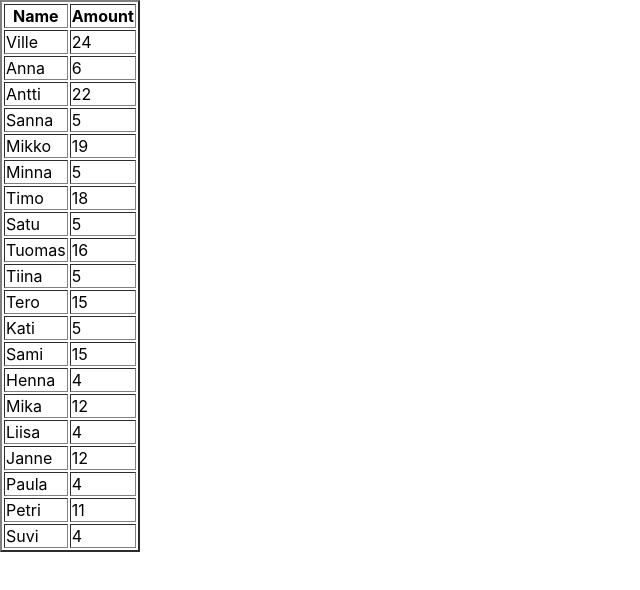
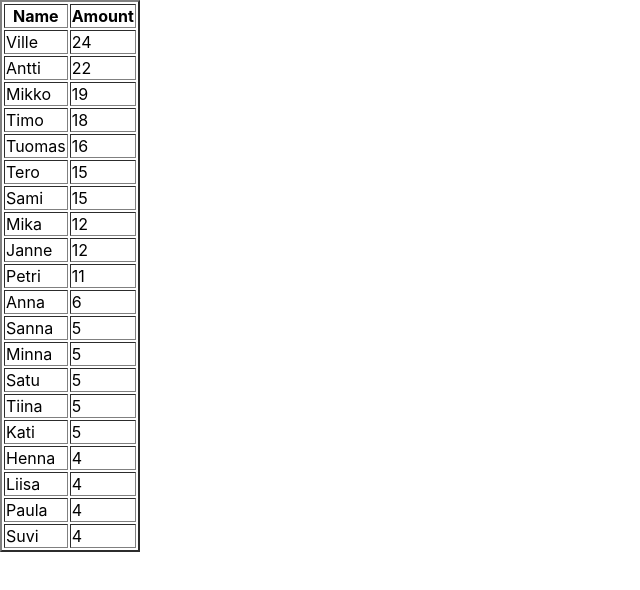
Before and after one commit to kivelas/solitaNames, a React (Create React App) app in the folder solita-names/: page / in a window 1280 px wide. Shown: the top 590 px of the page, without its empty margins (0-640 px from the left). Built offline with nearby package versions, Linux system fonts and the light colour scheme.

Commit message:
implement order list by amount

```diff
--- a/solita-names/src/index.js
+++ b/solita-names/src/index.js
@@ -20,7 +20,10 @@ class Navigation extends React.Component {
 }
 
 class Content extends React.Component {
+
   render(){
+    const orderedNames= Names.names.sort((b,a) => a.amount - b.amount);
+
     return (
       <div>
         <table border='2'>
@@ -29,7 +32,7 @@ class Content extends React.Component {
               <th>Name</th>
               <th>Amount</th>
             </tr>
-            {Names.names.map((item, i) => (
+            {orderedNames.map((item, i) => (
               <tr key={i}>
                 <td>{item.name}</td>
                 <td>{item.amount}</td>
```
Also changed, not shown: 1 other file (tests, documents, lock files or other folders).
